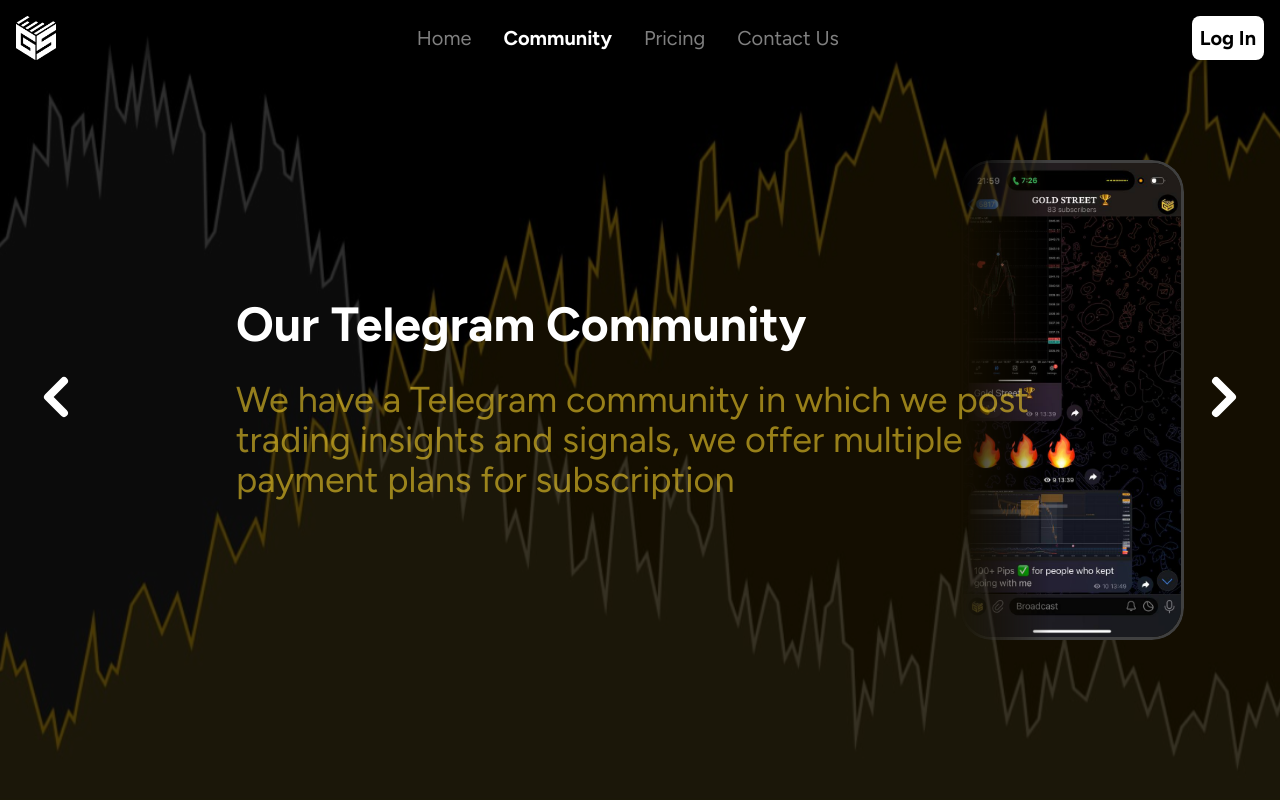
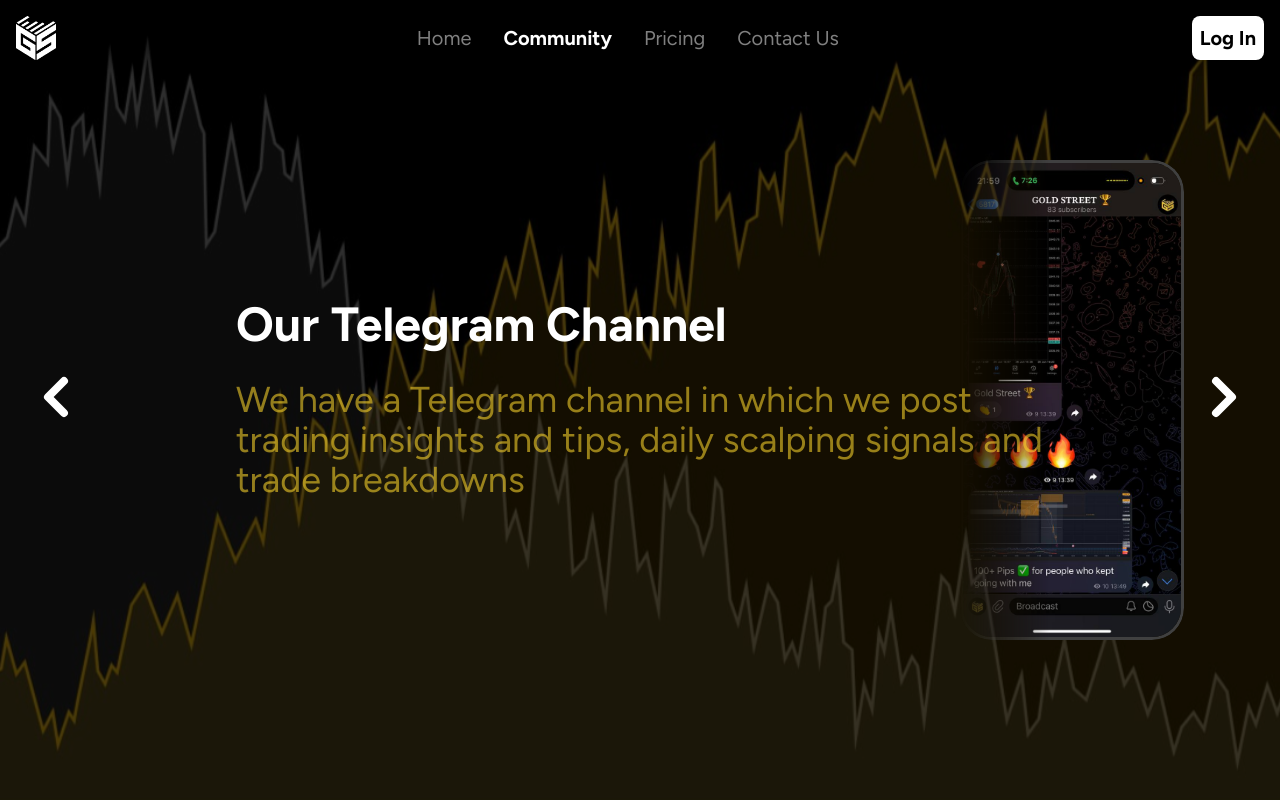
Before and after one commit to fareskebeh/goldstreet, a React (Vite) app in the folder FRONTEND/: page /community in a window 1280 px wide. Built offline with nearby package versions, Linux system fonts and the light colour scheme; no server answers.

Commit message:
Edited the community page content

```diff
--- a/FRONTEND/src/components/Community.jsx
+++ b/FRONTEND/src/components/Community.jsx
@@ -10,12 +10,12 @@
       <motion.div initial={{opacity:0, x:-40}} animate={{opacity:1, x:0}} transition={{duration:2}} className=" absolute -z-10 inset-0 overflow-hidden">
         <img style={{    maskImage: 'linear-gradient(to right, transparent, black 40%)',}} className=" w-auto h-full object-contain float-right rounded-4xl border-3 border-neutral-700" src={CommunityImageMb} alt="" />
       </motion.div>
-      <BlurText text="Our Telegram Community"
+      <BlurText text="Our Telegram Channel"
         delay={150}
         animateBy="words"
         direction="top"
         className="text-4xl sm:text-3xl md:text-4xl lg:text-5xl sm:mb-8 font-bold text-white mb-2"/>
-      <ShinyText text="We have a Telegram community in which we post trading insights and signals, we offer multiple payment plans for subscription" disabled={false} speed={3} className='text-2xl sm:text-2xl md:text-3xl lg:text-4xl w-[50%] sm:w-auto' />
+      <ShinyText text="We have a Telegram channel in which we post trading insights and tips, daily scalping signals and trade breakdowns" disabled={false} speed={3} className='text-2xl sm:text-2xl md:text-3xl lg:text-4xl w-[50%] sm:w-auto' />
 
     </div>
   );
```
